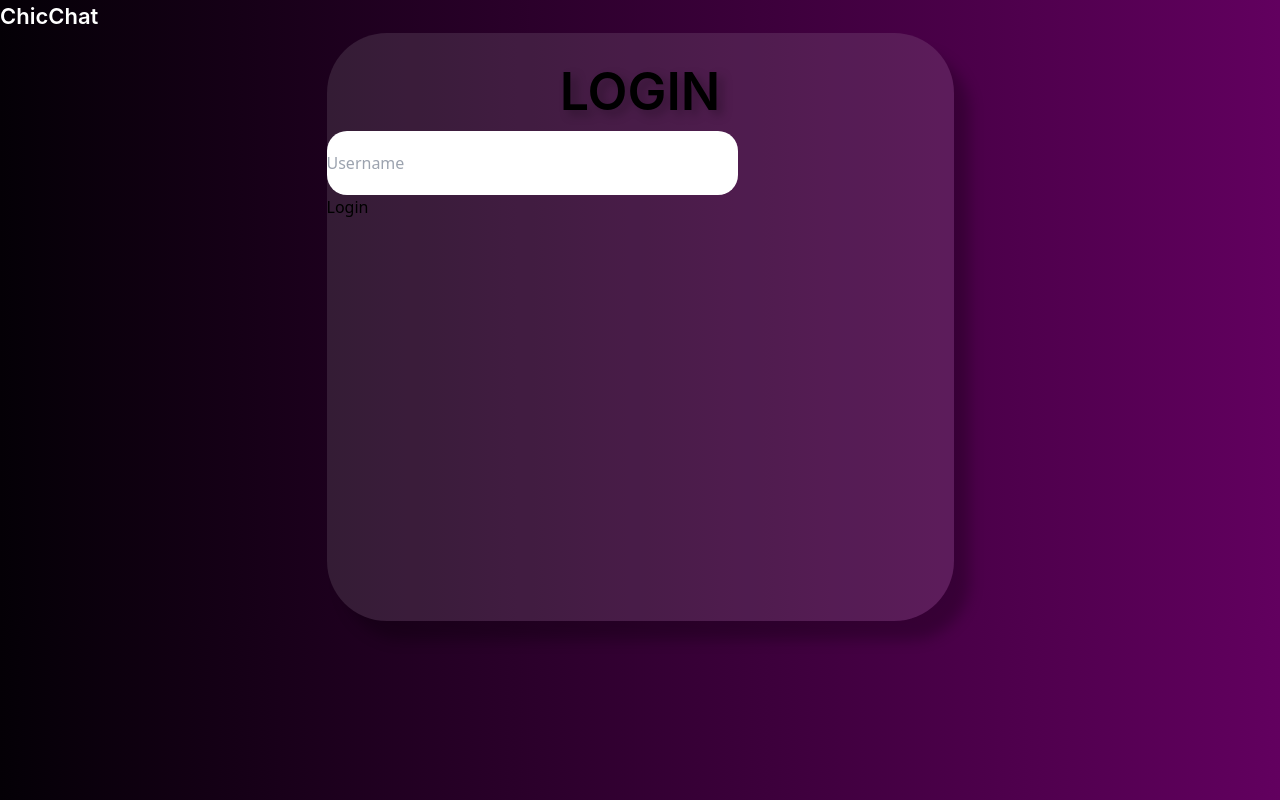
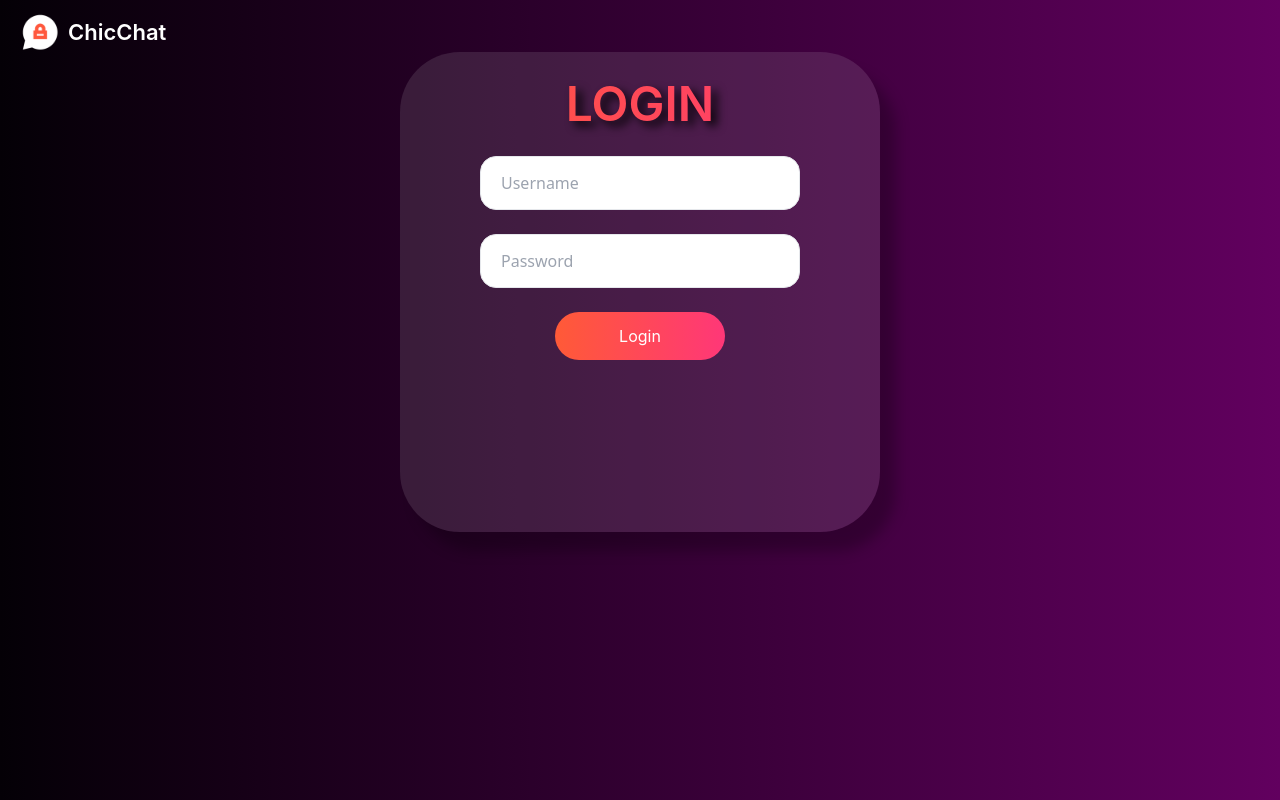
Before and after one commit to dewviee/chic-chat-frontend, a React (Vite) app: page /login in a window 1280 px wide. Built offline with nearby package versions, Linux system fonts and the light colour scheme.

Commit message:
create chat page and login page

```diff
--- a/src/App.jsx
+++ b/src/App.jsx
@@ -1,14 +1,12 @@
-import Login from './Auth/login.component';
-import Chat from './Chat'
 import { Routes ,Route } from 'react-router-dom';
-import Home from './Home/home.component';
 import Register from './Auth/Register/register.component';
+import Login from './Auth/Login/login.component';
+import Chat from './Chat/chat.component';
 
 function App() {
   return (
     <Routes>
       <Route path='/register' element={<Register />} />
-
       <Route path='/room/:roomID' element={<Chat />} />
       <Route path='/login' element={<Login />} />
     </Routes>
--- /dev/null
+++ b/src/Auth/Login/login.component.jsx
@@ -0,0 +1,57 @@
+import React from "react";
+
+const Login = () => {
+    return(
+        <div className="flex flex-col min-h-screen">
+            <div className="flex flex-row">
+                <img className="h-10 w-10 mt-3 ml-5" src="/assets/images/logo.png" alt="Logo" />
+                <p className="mt-4 ml-2 font-['Inter'] font-semibold text-[22px]
+                text-white">ChicChat</p>
+            </div>
+            <div className="flex items-center justify-center">
+                <form className="block w-[30rem] h-[30rem]
+                rounded-[60px] bg-greylight shadow-[16px_19px_14px_-0_rgba(0,0,0,0.25)] relative"
+                action="#" method="POST">
+
+                    <p className="font-['Inter'] font-semibold text-[3rem] text-center mt-4
+                    bg-gradient-to-r from-orange to-pink text-transparent bg-clip-text
+                    drop-shadow-[6px_5px_5px_rgba(0,0,0,0.9)]">LOGIN</p>
+
+                    <div className="flex flex-col items-center justify-center">
+
+                        <input
+                            id="username"
+                            name="username"
+                            type="usernamee"
+                            autoComplete="username"
+                            required
+                            placeholder="Username"
+                            className="w-80 border rounded-2xl py-4 px-5 mt-4
+                            text-gray-700 leading-tight focus:outline-none focus:shadow-md"
+                            />
+
+                        <input
+                            id="password"
+                            name="password"
+                            type="password"
+                            autoComplete="password"
+                            required
+                            placeholder="Password"
+                            className="w-80 border rounded-2xl py-4 px-5 mt-6
+                            text-gray-700 leading-tight focus:outline-none focus:shadow-md"
+                            />
+
+
+                            <div>
+                                <button class="font-['Inter'] text-white py-3 px-16 mt-6
+                                rounded-full bg-gradient-to-r from-orange to-pink mx-8"
+                                type="button">Login</button>
+                            </div>
+                    </div>
+                </form>
+            </div>
+        </div>
+    )
+}
+
+export default Login;
--- a/src/Auth/login.component.jsx
+++ /dev/null
@@ -1,28 +0,0 @@
-import React from "react";
-
-const Login = () => {
-    return(
-        <div>
-            <p className="font-['Inter'] font-semibold text-[22px] text-white">ChicChat</p>
-            <div className="flex justify-center">
-                <form className="block w-[627px] h-[588px] rounded-[60px] bg-greylight shadow-[16px_19px_14px_-0_rgba(0,0,0,0.25)]" action="#" method="POST">
-                    <p className="font-['Inter'] font-semibold text-[52px] text-center mt-[20px] drop-shadow-[6px_5px_5px_rgba(0,0,0,0.25)]">LOGIN</p>
-                    <input
-                        id="email"
-                        name="email"
-                        type="email"
-                        autoComplete="email"
-                        required
-                        placeholder="Username"
-                        className="block w-[411px] h-[64px] rounded-[20px]"
-                        />
-                        <button type="button" className="rounded-[40px] bg-gradient-to-r from-orange-500 to-pink-500">
-                            Login
-                        </button>
-                </form>
-            </div>
-        </div>
-    )
-}
-
-export default Login;
--- /dev/null
+++ b/src/Chat/chat.component.jsx
@@ -0,0 +1,76 @@
+import React from "react";
+
+const Chat = () => {
+    return (
+        <div className="flex flex-col min-h-screen">
+            <div className="flex flex-row">
+                <img className="h-10 w-10 mt-3 ml-5" src="/assets/images/logo.png" alt="Logo" />
+                <p className="mt-4 ml-2 font-['Inter'] font-semibold text-[22px] text-white">ChicChat</p>
+            </div>
+            <div className="flex justify-center mt-auto">
+                {/* <!-- chat box --> */}
+                <div className="w-[70rem] h-[35rem] flex flex-col rounded-t-lg drop-shadow-[10px_5px_5px_rgba(0,0,0,0.25)] overflow-auto touch-pan-y">
+                    <div className="flex items-center justify-between p-8 rounded-t-[2rem] bg-gradient-to-r from-orange to-pink"></div>
+                    <div className="flex-1 px-4 py-4 overflow-y-auto bg-white">
+
+                        {/* <!-- chat message --> */}
+                        <a className="font-['Inter'] block text-xs px-2 mb-1">John Doe</a>
+                        <div className="flex items-center mb-2">
+                            <div className="p-2 py-4 mb-2 relative rounded-3xl bg-gradient-to-r from-orange to-pink text-white">
+                                <div>Lorem ipsum dolor sit amet, consectetur adipisicing elit.</div>
+
+                                {/* <!-- arrow --> */}
+                                <div className="absolute left-0 top-1/2 transform -translate-x-1/2 rotate-45 w-2 h-2 bg-gradient-to-r from-orange to-pink"></div>
+                                {/* <!-- end arrow --> */}
+                            </div>
+                        </div>
+
+                        {/* <!-- end chat message --> */}
+
+                        {/* <!-- chat message --> */}
+                        <div className="flex items-center flex-row-reverse mb-4">
+                            <div className="mb-2 p-2 py-4 relative rounded-3xl bg-[#CACACA] text-gray-800">
+                                <div>Lorem ipsum dolor sit amet, consectetur adipisicing elit.</div>
+
+                                {/* <!-- arrow --> */}
+                                <div className="absolute right-0 top-1/2 transform translate-x-1/2 rotate-45 w-2 h-2 bg-[#CACACA]"></div>
+                                {/* <!-- end arrow --> */}
+                            </div>
+                        </div>
+
+                        {/* <!-- end chat message --> */}
+                    </div>
+
+                    <div class="flex justify-center p-4 bg-gradient-to-r from-orange to-pink">
+                        <div>
+                            <button class="mt-2 hover:bg-indigo-50 rounded-full mx-8" type="button">
+                                <svg xmlns="http://www.w3.org/2000/svg" class="h-6 w-6" fill="none" viewBox="0 0 24 24" stroke="currentColor">
+                                    <path stroke-linecap="round" stroke-linejoin="round" stroke-width="2" d="M12 6v6m0 0v6m0-6h6m-6 0H6" />
+                                </svg>
+                            </button>
+                        </div>
+
+                        <div>
+                            <input class="w-[40rem] h-10 mx-8 rounded-full" type="text" value="" placeholder="  Aa" autofocus />
+                        </div>
+
+                        {/* <!-- chat send action --> */}
+
+                        <div>
+                            <button class="shadow-inner font-['Inter'] p-2 py-2 px-8
+                            rounded-full bg-white hover:bg-indigo-50 mx-8"
+                            type="button">Send</button>
+                        </div>
+
+                        {/* <!-- end chat send action --> */}
+
+                        </div>
+                    </div>
+
+                    {/* <!-- end chat box --> */}
+                </div>
+            </div>
+    );
+};
+
+export default Chat;
```
Also changed, not shown: assets/images/logo.png (added).
